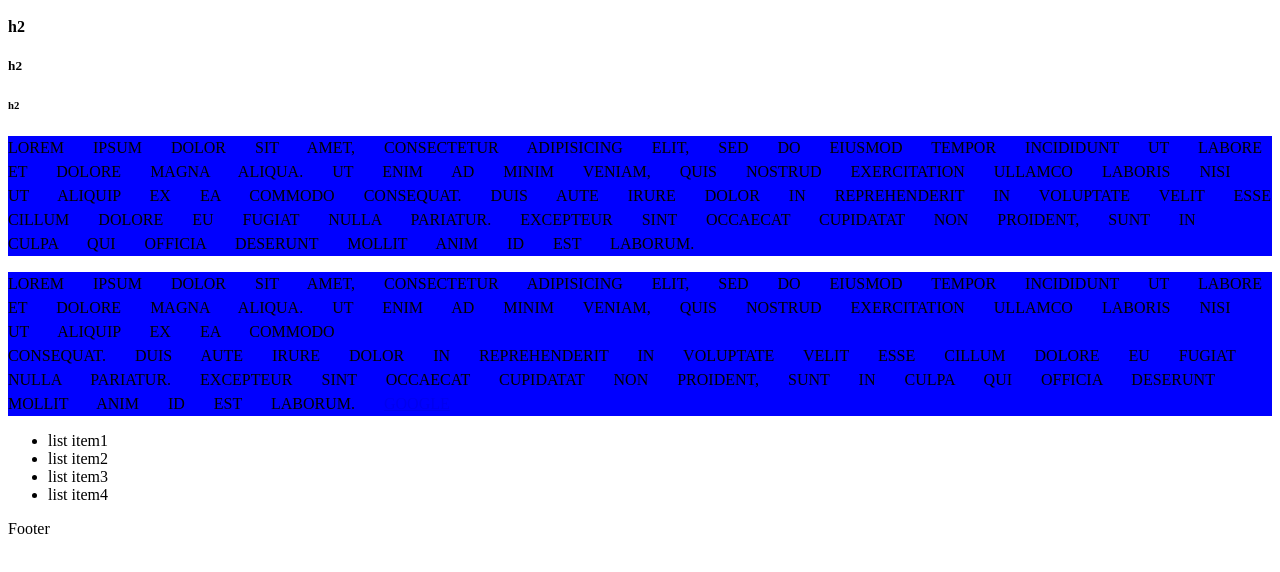
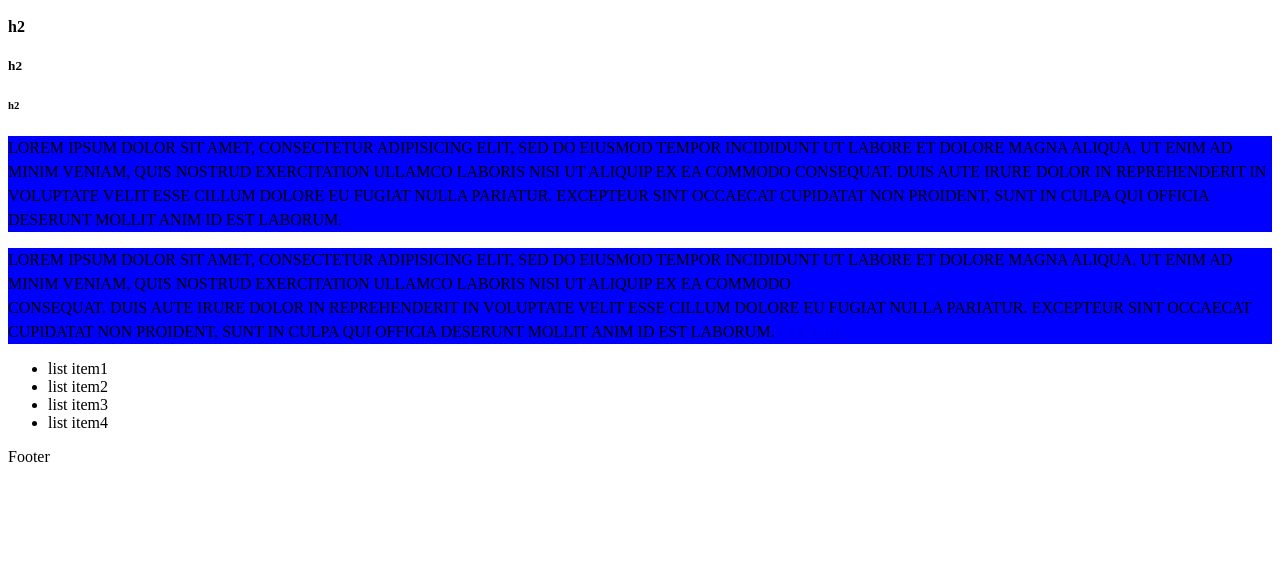
Before and after one commit to bigkat73/code-in-a-day-test, a plain HTML site: page index.html in a window 1280 px wide. Shown: the part 152-724 px from the top of the page. Drawn offline with Linux system fonts and the light colour scheme.

Commit message:
change word spacing

```diff
--- a/styles/styles.css
+++ b/styles/styles.css
@@ -9,7 +9,6 @@ h1{
 p{
 	line-height: 24px;
 	text-transform: uppercase;
-	word-spacing: 25px;
 }
 /*
 color(font)
```
